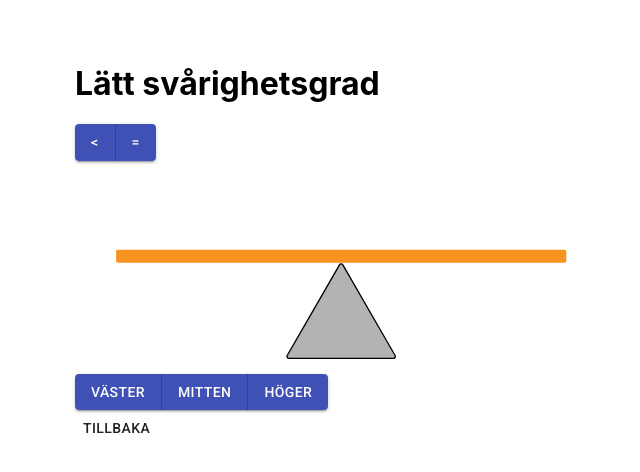
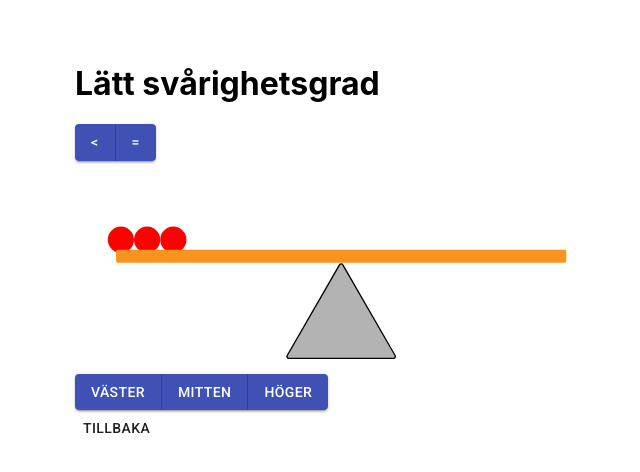
Before and after one commit to antoneri/math-app, a Next.js app: page /easy in a window 1280 px wide. Shown: the top 472 px of the page, without its empty margins (289-929 px from the left). Built offline with nearby package versions, Linux system fonts and the light colour scheme.

Commit message:
Lägg till bollar

```diff
--- a/pages/components/Seesaw.js
+++ b/pages/components/Seesaw.js
@@ -22,7 +22,7 @@ cls-4 {
 `
 
 
-export default function Seesaw({ flip }) {
+export default function Seesaw({ flip, color }) {
   const className = flip ? `board ${flip}` : "board";
 
   return <svg xmlns="http://www.w3.org/2000/svg" viewBox="0 0 421.03 159.35">
@@ -32,7 +32,12 @@ export default function Seesaw({ flip }) {
       </style>
     </defs>
 
-    <rect className={className} x="31.34" y="67.79" width="343.39" height="9.75" rx="1.24"/>
+    <g className={className}>
+      <circle cx={35} cy={60} r={10} fill={color} />
+      <circle cx={55} cy={60} r={10} fill={color} />
+      <circle cx={75} cy={60} r={10} fill={color} />
+      <rect x="31.34" y="67.79" width="343.39" height="9.75" rx="1.24"/>
+    </g>
     <path className="cls-3"
           d="M163.15,150.57a1.45,1.45,0,0,1-1.27-.74,1.44,1.44,0,0,1,0-1.47l39.88-69.09a1.47,1.47,0,0,1,1.28-.73,1.44,1.44,0,0,1,1.27.73l39.89,69.09a1.48,1.48,0,0,1,0,1.47,1.46,1.46,0,0,1-1.27.74Z"/>
     <path className="cls-4"
--- a/pages/easy.js
+++ b/pages/easy.js
@@ -16,11 +16,11 @@ export default function Easy() {
       <h1>Lätt svårighetsgrad</h1>
 
       <ButtonGroup variant="contained" color="primary">
-        <Button onClick={() => setFlip("left")}>&lt;</Button>
-        <Button onClick={() => setFlip(false)}>=</Button>
+        <Button onClick={() => alert("Mindre än")}>&lt;</Button>
+        <Button onClick={() => alert("Lika med")}>=</Button>
       </ButtonGroup>
 
-      <Seesaw flip={flip}>
+      <Seesaw flip={flip} color="red">
       </Seesaw>
 
       <ButtonGroup variant="contained" color="primary">
```
